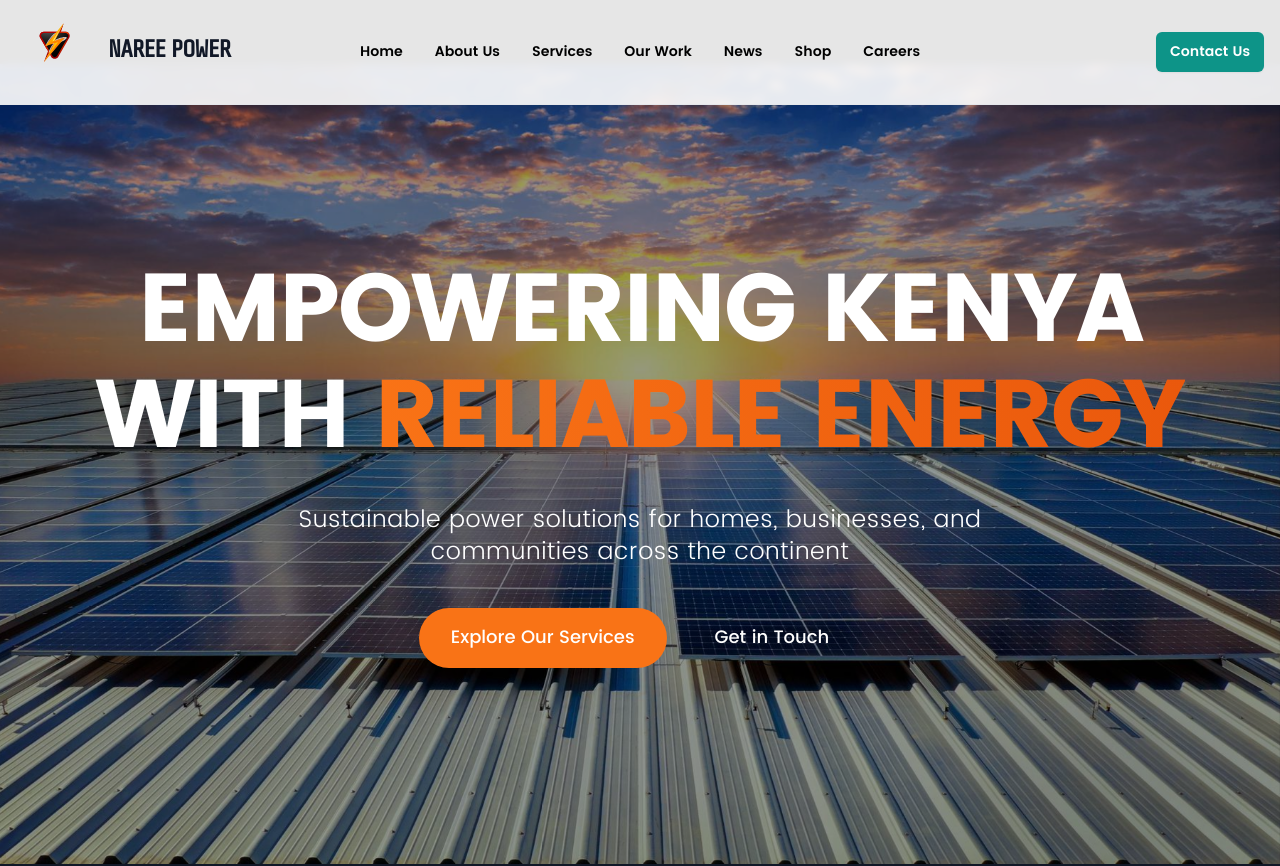
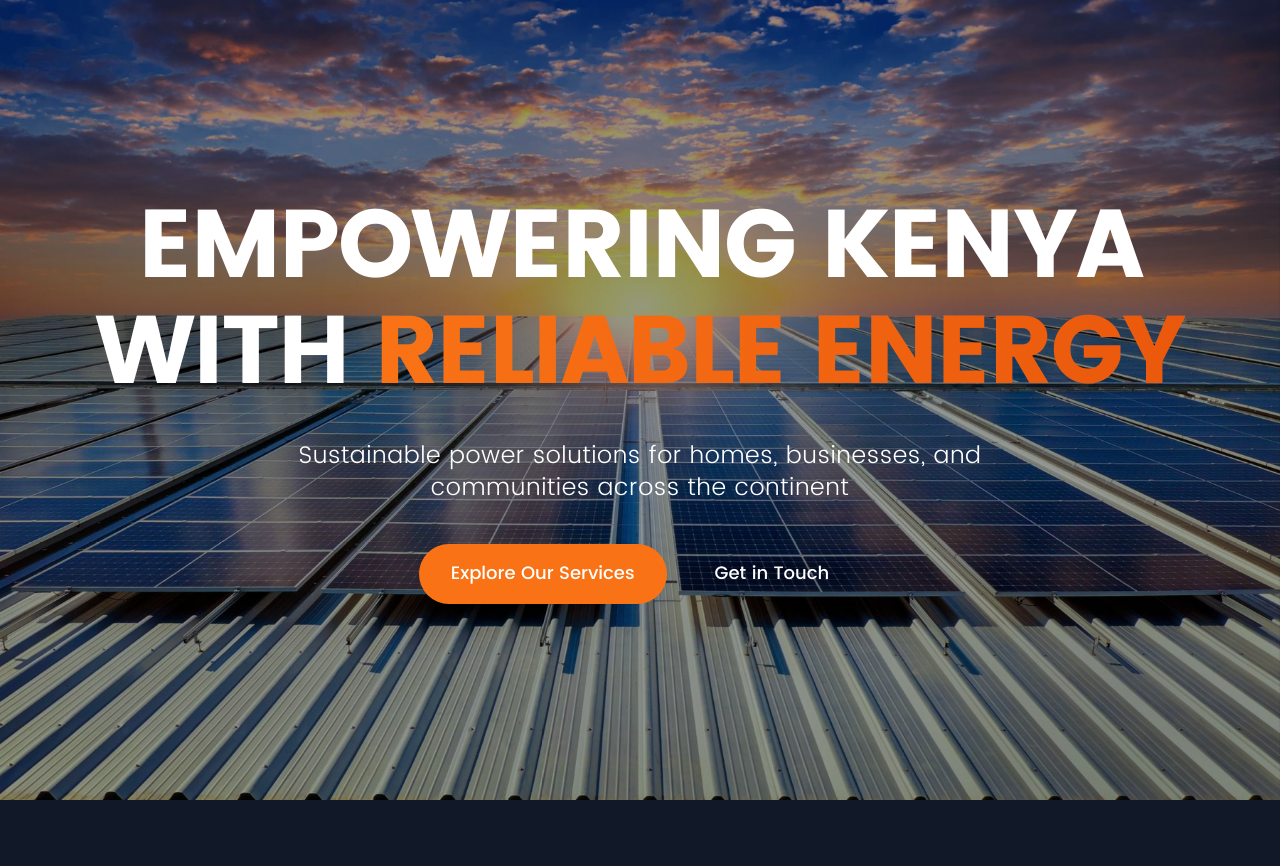
Before and after one commit to Kkiget/Naree-Power-Solutions, a Next.js app: page / in a window 1280 px wide. Shown: the top 866 px of the page. Built offline with nearby package versions, Linux system fonts and the light colour scheme.

Commit message:
Fix build error by moving pathname logic to client component

```diff
--- /dev/null
+++ b/src/app/components/PathnameProvider.tsx
@@ -0,0 +1,15 @@
+'use client';
+
+import { usePathname } from 'next/navigation';
+import { useState, useEffect } from 'react';
+
+export default function PathnameProvider({ children }: { children: React.ReactNode }) {
+  const [pathname, setPathname] = useState('');
+  const currentPathname = usePathname();
+
+  useEffect(() => {
+    setPathname(currentPathname || '');
+  }, [currentPathname]);
+
+  return <div data-pathname={pathname}>{children}</div>;
+}
--- a/src/app/layout.tsx
+++ b/src/app/layout.tsx
@@ -4,7 +4,7 @@ import "./fonts.css";
 import { ReactNode } from "react";
 import ClientLayout from "@/components/ClientLayout";
 import ShopNavigation from "@/components/ShopNavigation";
-import { usePathname } from "next/navigation";
+import PathnameProvider from "./components/PathnameProvider";
 
 export const metadata: Metadata = {
   title: "Naree Power Solutions",
@@ -41,21 +41,12 @@ export default function RootLayout({
 }: {
   children: ReactNode
 }) {
-  const pathname = usePathname();
-
   return (
     <html lang="en">
       <body className="font-poppins antialiased">
-        {pathname === '/shop' ? (
-          <>
-            <ShopNavigation />
-            {children}
-          </>
-        ) : (
-          <ClientLayout>
-            {children}
-          </ClientLayout>
-        )}
+        <PathnameProvider>
+          {children}
+        </PathnameProvider>
       </body>
     </html>
   );
--- a/src/app/shop/page.tsx
+++ b/src/app/shop/page.tsx
@@ -5,11 +5,18 @@ import Image from 'next/image';
 import { ShopProvider, useShop, Product } from '@/context/ShopContext';
 import { FaShoppingCart, FaFilter, FaSearch } from 'react-icons/fa';
 
-// Main Shop Component
 export default function Shop() {
+  const [isShopPage, setIsShopPage] = useState(false);
+
+  useEffect(() => {
+    const pathname = document.querySelector('[data-pathname]')?.getAttribute('data-pathname');
+    setIsShopPage(pathname === '/shop');
+  }, []);
+
   return (
     <ShopProvider>
       <div className="min-h-screen bg-gray-50">
+        {isShopPage && <ShopNavigation />}
         <ShopContent />
       </div>
     </ShopProvider>
```
